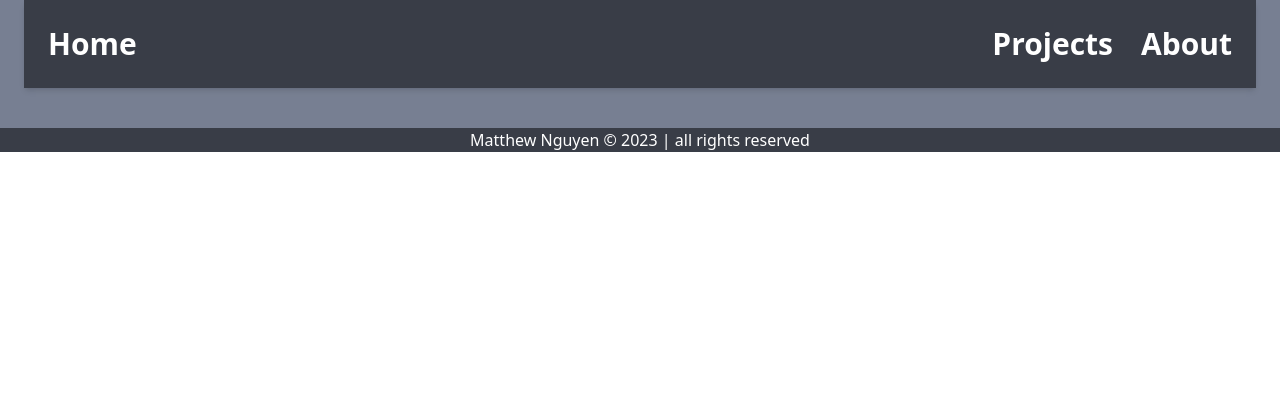
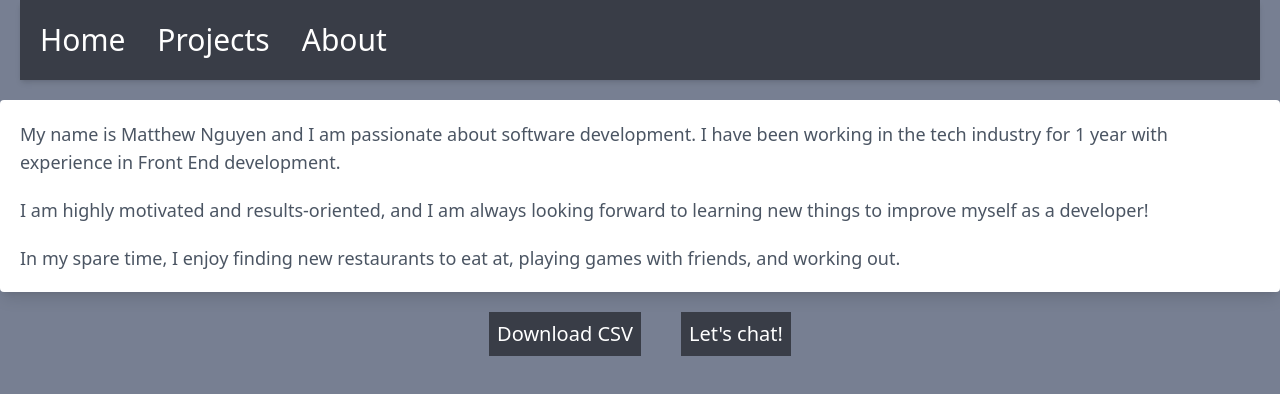
Before and after one commit to coosey/portfolio, a React (Create React App) app in the folder my-app/: page /about in a window 1280 px wide. Shown: the top 394 px of the page. Built offline with nearby package versions, Linux system fonts and the light colour scheme.

Commit message:
revision on photo and updated themes

```diff
--- a/my-app/src/App.js
+++ b/my-app/src/App.js
@@ -13,7 +13,7 @@ import {
 
 function App() {
   return (
-    <div class="bg-secondary m-auto">
+    <div class="bg-secondary m-auto font-pd-400">
       <NavBar />
       <Routes>
         <Route path="/" element={<Home />} />
--- a/my-app/src/components/button/index.jsx
+++ b/my-app/src/components/button/index.jsx
@@ -2,6 +2,6 @@
 
 export const Button = (props) => {
   return (
-    <button class="text-xl p-2 m-5 bg-sky-300 hover:bg-teal-400">{props?.btnName}</button>
+    <button class="text-xl p-2 m-5 bg-primary text-white transition-all duration-500 transform hover:opacity-70 hover:shadow-lg hover:scale-125">{props?.btnName}</button>
   )
 }
--- a/my-app/src/components/card/index.jsx
+++ b/my-app/src/components/card/index.jsx
@@ -7,7 +7,7 @@ export const Card = (props) => {
     // TEST CSS STYLING
     <div class="h-100% w-full m-auto md:w-1/2 lg:w-1/3 xlg:w-1/4">
       <div class="rounded-md border ml-5 mr-5 mb-10 bg-white">
-        <div class="m-2 font-bold">{props?.title}</div>
+        <div class="m-2 text-lg font-bold">{props?.title}</div>
         <div class="m-2 font-extralight">{props?.info}</div>
         <Link to={props.link} class="m-2 flex items-center font-normal hover:text-blue-400">
           <div class="mr-3">
--- a/my-app/src/components/header/index.jsx
+++ b/my-app/src/components/header/index.jsx
@@ -3,16 +3,16 @@ import { SOCIALS } from '../../data/socials';
 
 export const Header = () => {
   return (
-    <section class="text-center px-5 py-5 sm:flex justify-center">
+    <section class="flex flex-col justify-center text-center px-5 py-5 h-min sm:h-screen">
       <div class="pb-5 md:pb-0">
-        <p class="text-3xl lg:text-4xl pb-4">
-          Hello! My name is
+        <p class="text-3xl lg:text-4xl pb-4 font-nav-light">
+          Hello! I'm
         </p>
-        <p class="text-6xl pb-4">
+        <p class="text-6xl md:text-7xl lg:text-8xl pb-4 font-centra font-medium">
           Matthew Nguyen
         </p>
-        <p class="text-2xl sm:text-2xl">
-          I'm a former Scientist turned Engineer
+        <p class="text-3xl lg:text-4xl font-nav-light">
+          a former Scientist turned Engineer
         </p>
         <div class="flex flex-row justify-center mt-5">
           {SOCIALS?.links?.map((item) => (
--- a/my-app/src/components/hero/index.jsx
+++ b/my-app/src/components/hero/index.jsx
@@ -2,11 +2,11 @@ import { Button } from '.././index';
 
 export const Hero = () => {
   return (
-    <div class="items-center grid justify-between mt-20 md:grid-cols-2 lg:grid-cols-2 xl:grid-cols-2 xl:text-2xl">
+    <div class="items-center h-min grid justify-between mt-20 sm:h-screen md:grid-cols-2 lg:grid-cols-2 xl:grid-cols-2 xl:text-2xl">
       <div class="xl:max-w-md">
-        <img src={require("../../assets/images/profile.png")} alt="Matthew Nguyen" class="rgw-[80%] mx-auto xl:grid-cols-2" />
+        <img src={require("../../assets/images/option-1.png")} alt="Matthew Nguyen" class="rgw-[80%] rounded-xl drop-shadow-2xl mx-auto xl:grid-cols-2" />
       </div>
-      <div class="text-lg md:text-xl sm:mt-10 ml-10">
+      <div class="text-lg font-pd-400 md:text-xl sm:mt-10 ml-10">
         <div class="pb-5 md:pb-0">
           <p class="pb-3">
             I am a Frontend Developer & my experiences are currently specialized in aviation - developing and maintaining
--- a/my-app/src/components/navbar/index.jsx
+++ b/my-app/src/components/navbar/index.jsx
@@ -3,16 +3,16 @@ import { Link } from "react-router-dom";
 export const NavBar = () => {
   return (
     <div>
-      <div class="bg-primary max-w-screen-xl shadow-md p-6 m-6 mt-0 mb-10">
-        <nav class="text-3xl text-white font-bold">
-          <ul class="flex flex- h-10 items-center space-x-7">
-            <li class="flex-1">
+      <div class="bg-primary max-w-screen-xl shadow-md p-5 m-5 mt-0">
+        <nav class="text-3xl text-white font-nav-700">
+          <ul class="flex flex-row items-center w-full h-10 space-x-5 md:w-auto md:space-x-8">
+            <li class="hover:text-blue-600">
               <Link to="/">Home</Link>
             </li>
-            <li>
+            <li class="hover:text-blue-600">
               <Link to="/projects">Projects</Link>
             </li>
-            <li>
+            <li class="hover:text-blue-600">
               <Link to="/about">About</Link>
             </li>
           </ul>
--- a/my-app/src/components/project/index.jsx
+++ b/my-app/src/components/project/index.jsx
@@ -6,7 +6,7 @@ import { DATA } from '../../data/projects';
 
 export const Project = () => {
   return (
-    <div class="mx-auto flex flex-col pt-20 pb-20">
+    <div class="mx-auto h-min sm:h-screen flex flex-col pt-20 pb-20">
       <SectionTitle title="Projects" width="140px" />
       <div class="flex flex-col flex-wrap items-center pb-20 sm:flex-row">
         {DATA.projects.map((project) => (
--- a/my-app/src/data/projects.js
+++ b/my-app/src/data/projects.js
@@ -3,9 +3,9 @@ export const DATA = {
   projects: [
     {
       title: "Bonza Airline",
-      info: "Developed Bonza's Passenger Service System. The link will be directed to the Fly Bonza mobile app.",
+      info: "I developed Bonza's Passenger Service System that is used by admins and travel agents to book and manage passenger flights. The link will be directed to the Fly Bonza mobile app.",
       link: "https://www.flybonza.com",
-      linkText: "Click to view"
+      linkText: "Click to view",
     },
   ]
 }
--- a/my-app/src/pages/About/index.jsx
+++ b/my-app/src/pages/About/index.jsx
@@ -1,9 +1,27 @@
 import {
-} from '../../components/index.js';
+  Button
+} from '../../components/button';
 
 export const About = () => {
   return (
-    <div>
+    <div class="container m-auto">
+      <div class="h-screen">
+        <div class="bg-white p-5 shadow-lg rounded text-gray-600 text-lg">
+          <p class="pb-5">
+            My name is Matthew Nguyen and I am passionate about software development. I have been working in the tech industry for 1 year with experience in Front End development.
+          </p>
+          <p class="pb-5">
+            I am highly motivated and results-oriented, and I am always looking forward to learning new things to improve myself as a developer!
+          </p>
+          <p>
+            In my spare time, I enjoy finding new restaurants to eat at, playing games with friends, and working out.
+          </p>
+        </div>
+        <div class="flex flex-wrap justify-center">
+          <Button btnName="Download CSV" />
+          <Button btnName="Let's chat!" />
+        </div>
+      </div>
     </div>
   )
 };
--- a/my-app/src/pages/Projects/index.jsx
+++ b/my-app/src/pages/Projects/index.jsx
@@ -6,7 +6,7 @@ import { SectionTitle } from '../../components/index';
 export const Projects = () => {
   return (
     <div class="container m-auto">
-      <div class="flex justify-center">
+      <div class="flex justify-center pb-20">
         <SectionTitle title="Experiences" width="210px" />
       </div>
       <div class="m-auto ml-5 mr-5 bg-white flex flex-col flex-wrap rounded-md border p-2">
--- a/my-app/tailwind.config.js
+++ b/my-app/tailwind.config.js
@@ -13,7 +13,12 @@ module.exports = {
       },
       colors: {
         primary: '#393D47',
-        secondary: '#777f92'
+        secondary: '#777f92',
+      },
+      fontFamily: {
+        pd: ['Playfair Display'],
+        nav: ['Abril Fatface'],
+        centra: ['Centra No 1'],
       }
     },
   },
```
Also changed, not shown: my-app/src/assets/images/option-1.png (added), 1 other file (tests, documents, lock files or other folders).
